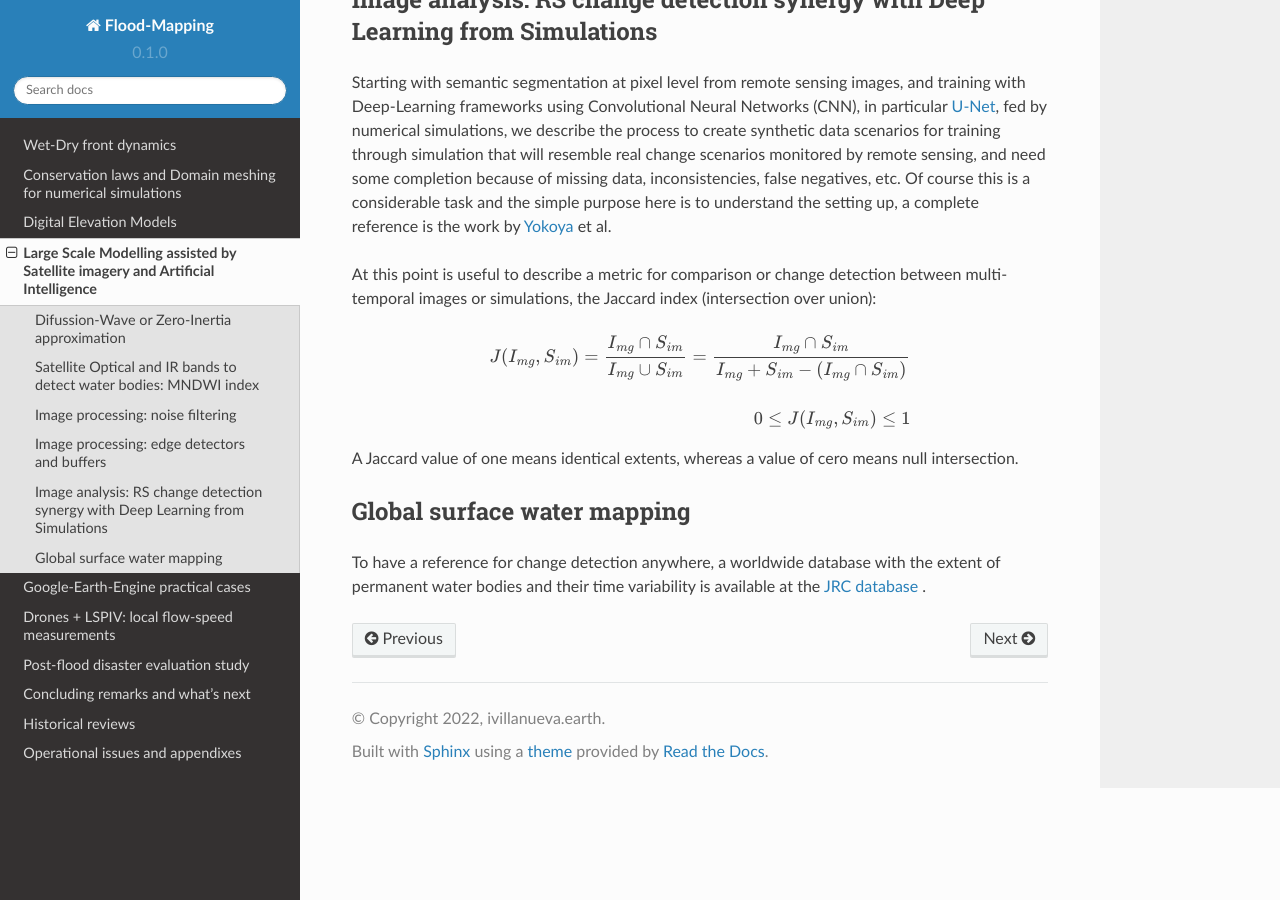
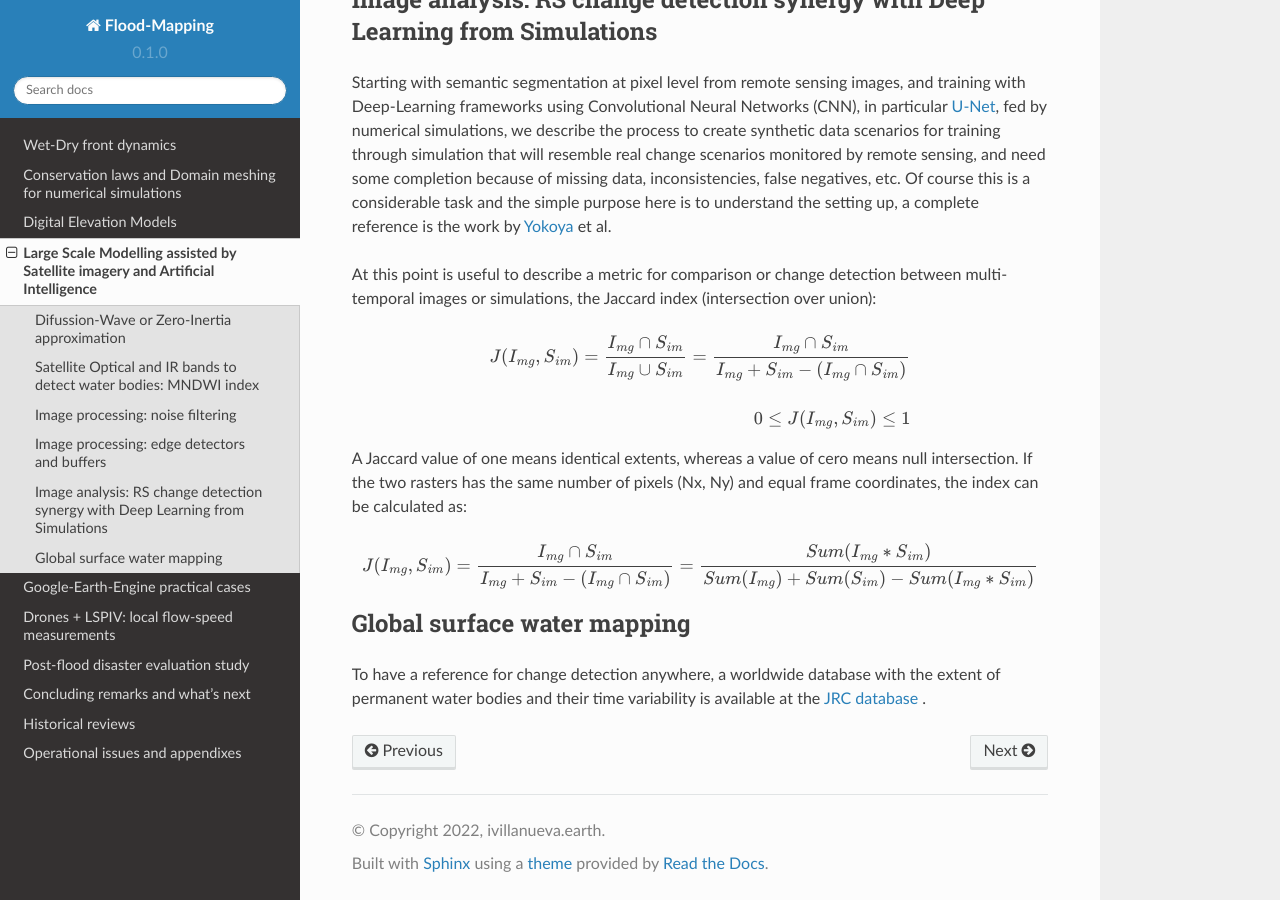
Before and after one commit to ivillamadrid/FloodMapping, a Sphinx documentation site: the page built from docs/source/lsm.rst, in a window 1280 px wide and 900 px high, scrolled down 3013 px. Built offline with Sphinx 7.4.7 and the Read the Docs theme 2.0.0, drawn with Linux system fonts in a browser that asks for light colours.

Commit message:
Update lsm.rst

```diff
--- a/docs/source/lsm.rst
+++ b/docs/source/lsm.rst
@@ -141,6 +141,11 @@ At this point is useful to describe a metric for comparison or change detection
   0 \le J(I_{mg}, S_{im}) \le 1
 
 A Jaccard value of one means identical extents, whereas a value of cero means null intersection.
+If the two rasters has the same number of pixels (Nx, Ny) and equal frame coordinates, the index can be calculated as:
+
+.. math::
+
+  J(I_{mg}, S_{im}) = \frac{I_{mg} \cap S_{im}}{I_{mg} + S_{im} -(I_{mg} \cap S_{im})} = \frac{Sum(I_{mg}*S_{im})} {Sum(I_{mg})+Sum(S_{im})-Sum(I_{mg}*S_{im})}
 
 
 Global surface water mapping
```
